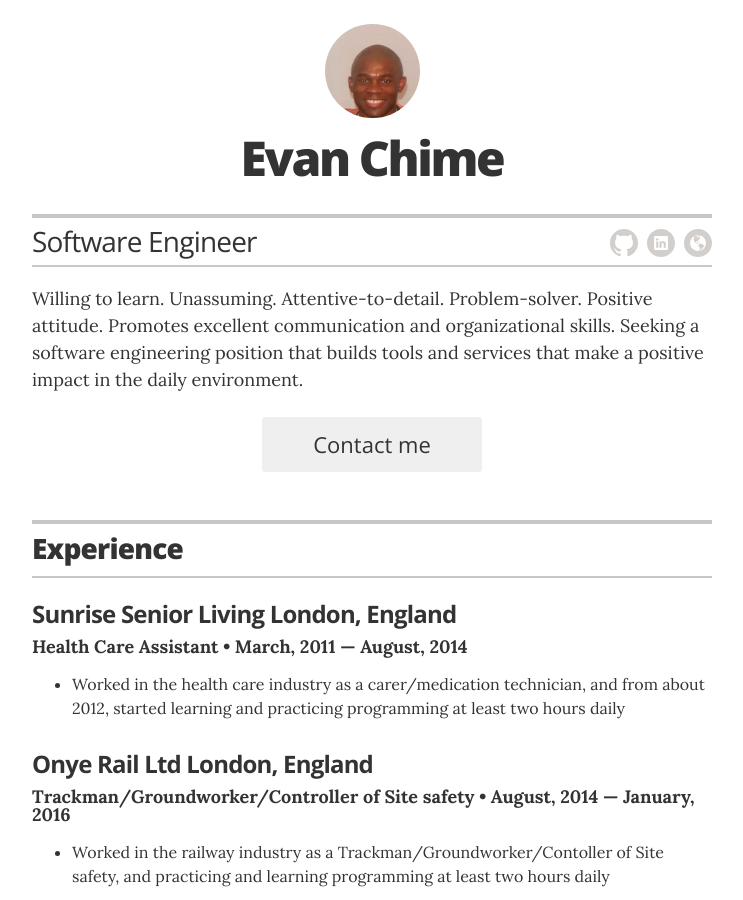
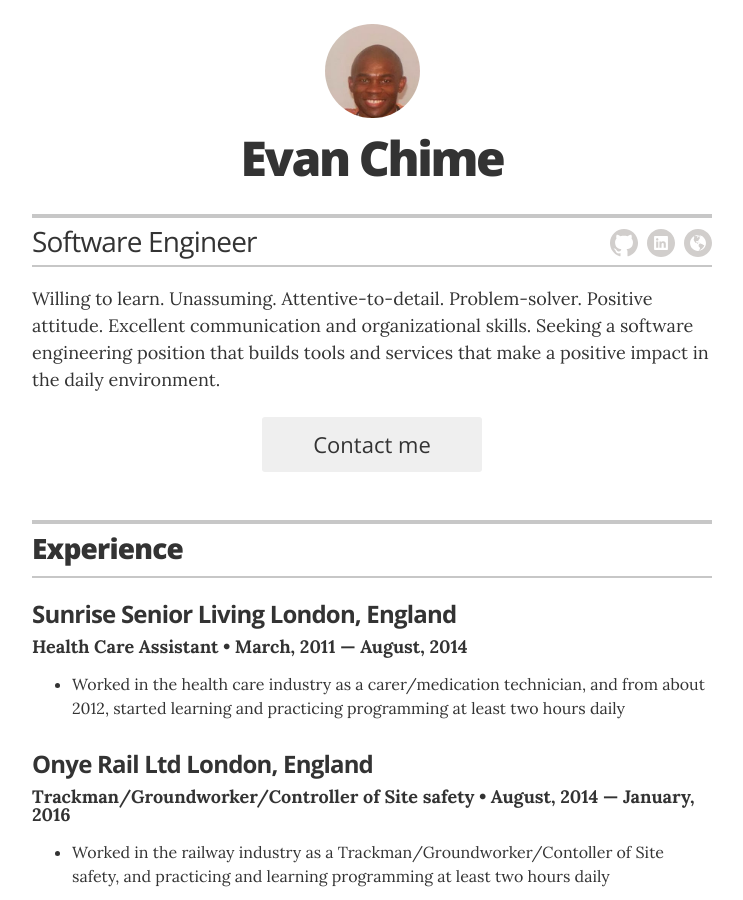
Before and after one commit to evanchime/resume, a Jekyll site: the page built from index.html, in a window 1280 px wide and 900 px high. Shown: the whole window, without its empty margins (268-1011 px from the left). Built offline with Jekyll 4.4.1, drawn with Linux system fonts in a browser that asks for light colours.

Commit message:
Modified _config.yml

```diff
--- a/_config.yml
+++ b/_config.yml
@@ -16,7 +16,7 @@ resume_contact_email:           "evanchime@gmail.com"
 resume_contact_telephone:       "+44 740363 8832"
 resume_contact_address:         "50 Kashgar Road SE18 1HS London UK"
 resume_header_contact_info: "50 Kashgar Road SE18 1HS London UK | +44 740363 8832 | evanchime@gmail.com"
-resume_header_intro: "<p>Willing to learn. Unassuming. Attentive-to-detail. Problem-solver. Positive attitude. Promotes excellent communication and organizational skills. Seeking a software engineering
+resume_header_intro: "<p>Willing to learn. Unassuming. Attentive-to-detail. Problem-solver. Positive attitude. Excellent communication and organizational skills. Seeking a software engineering
         position that builds tools and services that make a positive impact in the daily environment.
         </p>"
 
```
Also changed, not shown: 2 other files.
